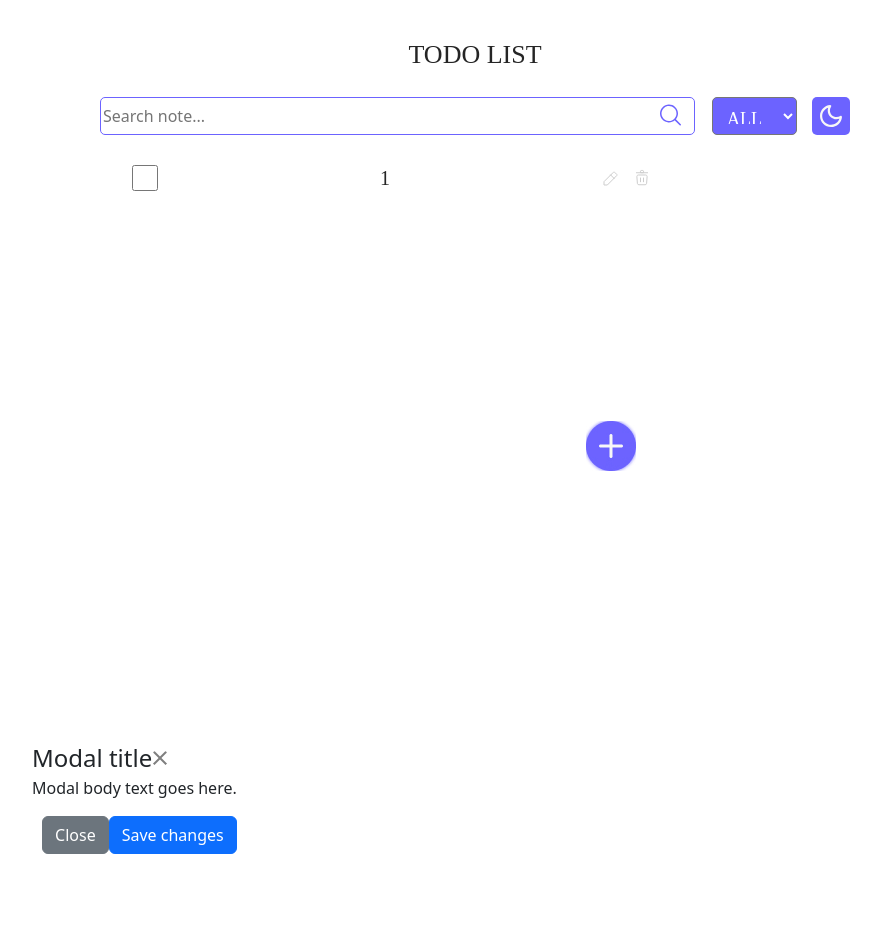
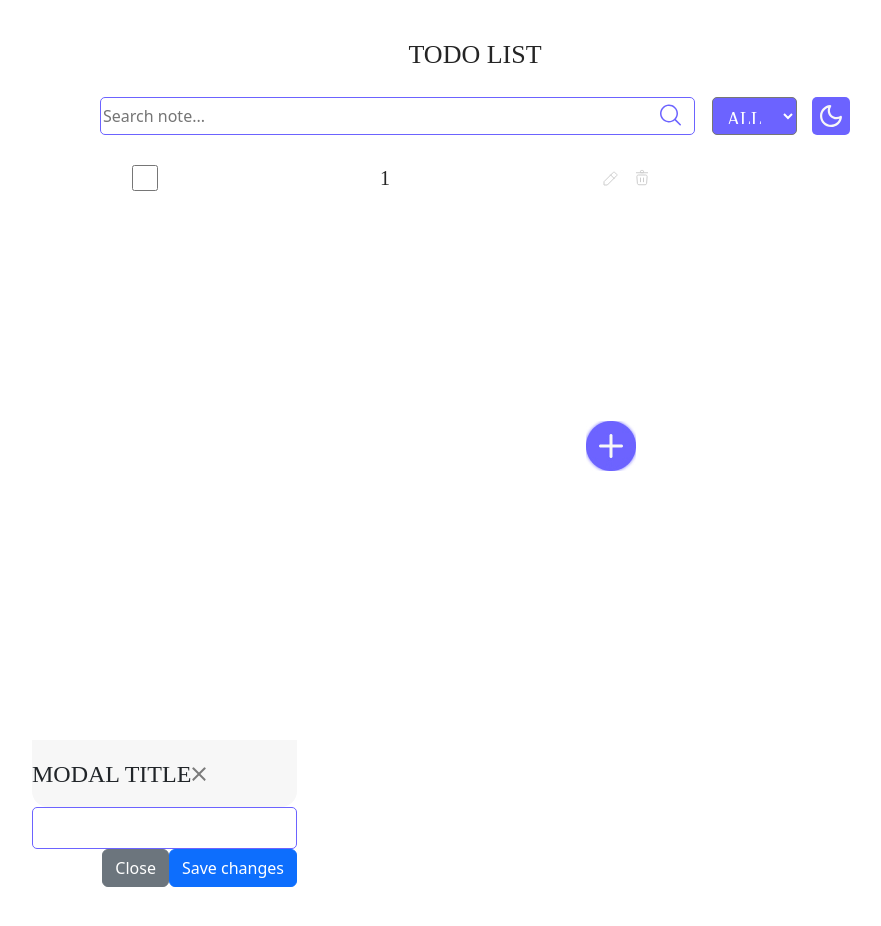
Before and after one commit to MrAbas/React-ToDo, a React (Create React App) app: page / in a window 1280 px wide. Shown: the top 926 px of the page, without its empty margins (165-1046 px from the left). Before the commit the page ends 854 px from the top, so only its background shows below. Built offline with nearby package versions, Linux system fonts and the light colour scheme; the HTML template or start-up script is replaced by a standard one.

Commit message:
стилизую модалку

```diff
--- a/src/ModalToDo.js
+++ b/src/ModalToDo.js
@@ -1,10 +1,11 @@
 import { useState } from "react";
+import { useEffect } from "react";
+import { Button } from "react-bootstrap";
+import modalToDo from "./modalToDo.module.scss";
 import "./App.scss";
-import { Button } from "react-bootstrap";
 import Modal from "react-bootstrap/Modal";
-import { useEffect } from "react";
 
-const ModalToDo = ({ open, onClose }) => {
+export const ModalToDo = ({ open, onClose }) => {
   const [modalOpen, setModalOpen] = useState("");
   useEffect(() => {
     if (open) {
@@ -14,19 +15,25 @@ const ModalToDo = ({ open, onClose }) => {
     }
   }, [open]); // каждый раз когда open меняется запускается useEffect
 
-  console.log(open);
   return (
     <div
       className={modalOpen} // заменить на classNames
       style={{ display: "block", position: "absolute" }}
     >
-      <Modal.Dialog>
-        <Modal.Header closeButton>
-          <Modal.Title>Modal title</Modal.Title>
+      <Modal.Dialog className={modalToDo.modal_content}>
+        <Modal.Header className={modalToDo.modalHeader} closeButton>
+          <Modal.Title className={modalToDo.modalTitle}>
+            Modal title
+          </Modal.Title>
         </Modal.Header>
 
         <Modal.Body>
-          <p>Modal body text goes here.</p>
+          <input
+            type="text"
+            className={modalToDo.modal_input}
+            /*   placeholder="Input your note..."
+            autoComplete="off" */
+          />
         </Modal.Body>
 
         <Modal.Footer>
@@ -39,5 +46,3 @@ const ModalToDo = ({ open, onClose }) => {
     </div>
   );
 };
-
-export default ModalToDo;
--- a/src/components/Main/Main.jsx
+++ b/src/components/Main/Main.jsx
@@ -1,4 +1,4 @@
-import ModalToDo from "../../ModalToDo";
+import { ModalToDo } from "../../ModalToDo";
 import { Header } from "../Header/Header";
 import { useState } from "react";
 import { ToDoList } from "../ToDoList/ToDoList";
--- /dev/null
+++ b/src/modalToDo.module.scss
@@ -0,0 +1,28 @@
+.modal_content {
+  max-width: 500px;
+  min-height: 289px;
+  border-radius: 16px;
+}
+.modalHeader {
+  min-height: 67px;
+  max-width: 500px;
+  border-radius: 16px;
+  background: #f7f7f7;
+}
+.modal_input {
+  max-width: 440px;
+  width: 100%;
+  min-height: 38px;
+  padding: 8px 16px;
+  border-radius: 5px;
+  border: 1px solid #6c63ff;
+}
+.modalTitle {
+  color: #252525;
+  font-family: Kanit;
+  font-size: 24px;
+  font-style: normal;
+  font-weight: 500;
+  line-height: 100%; /* 24px */
+  text-transform: uppercase;
+}
```
